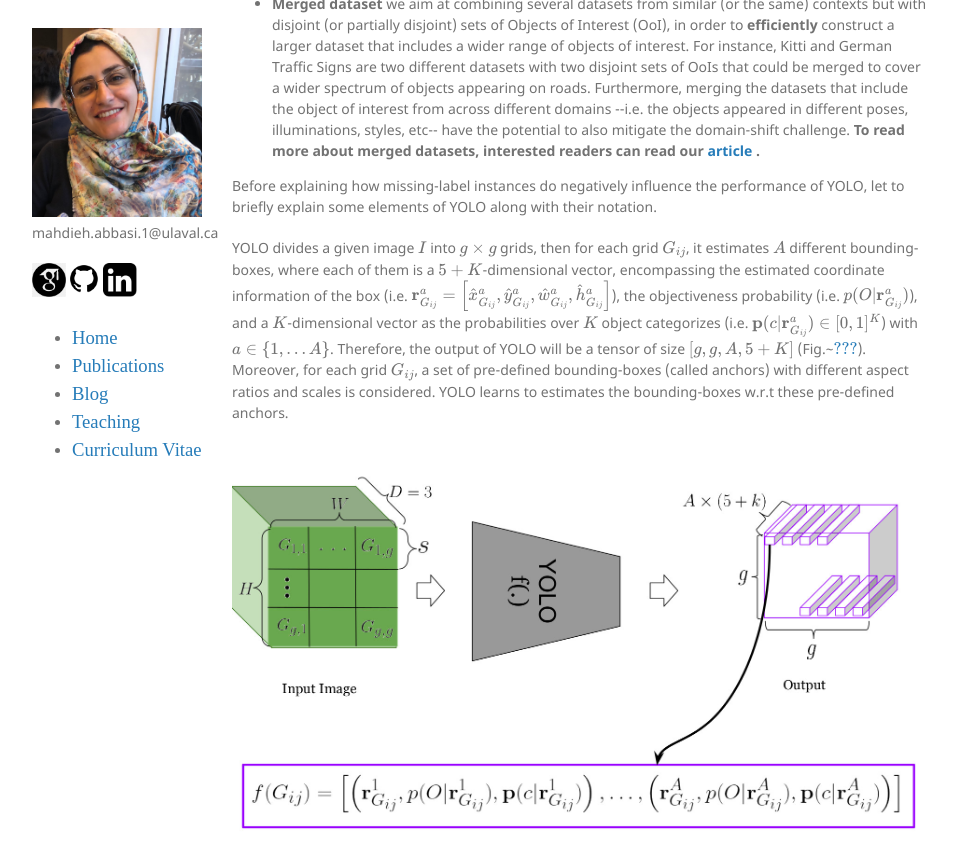
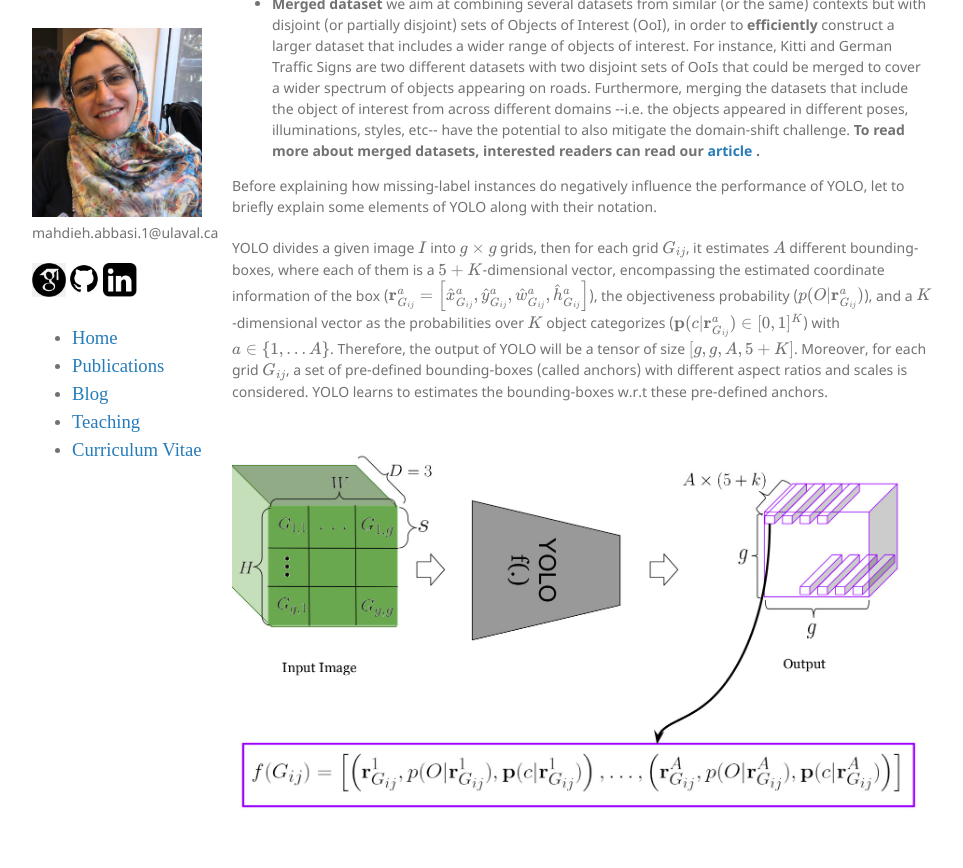
Before and after one commit to mahdaneh/mahdaneh.github.io, a Jekyll site: the page built from Blogs/Object_Detector.html, in a window 1280 px wide and 900 px high, scrolled down 509 px. Shown: the top 868 px of the window, without its empty margins (158-1121 px from the left). Built offline with Jekyll 4.4.1, drawn with Linux system fonts in a browser that asks for light colours; formulas are drawn with MathJax 3.

Commit message:
Update Object_Detector.html

```diff
--- a/Blogs/Object_Detector.html
+++ b/Blogs/Object_Detector.html
@@ -68,8 +68,8 @@ layout: default
       <p>YOLO divides a given image $I$
       into $g\times g$ grids, then for each grid $G_{ij}$, it estimates $A$ different bounding-boxes,
       where each of them is a $5+K$-dimensional vector, encompassing the estimated coordinate information of the box
-      (i.e. $\mathbf{r}^a_{G_{ij}}=\left[\hat{x}^a_{G_{ij}},\hat{y}^a_{G_{ij}}, \hat{w}^a_{G_{ij}}, \hat{h}^a_{G_{ij}} \right]$),
-      the objectiveness probability (i.e. $p(O|\mathbf{r}^a_{G_{ij}})$), and a $K$-dimensional vector as the probabilities over $K$ object categorizes (i.e. $\textbf{p}(c|\mathbf{r}^a_{G_{ij}})\in[0,1]^K$) with $a\in\{1,\dots A\}$. Therefore, the output of YOLO will be a tensor of size $\left[g,g,A,5+K\right]$ (Fig.~\ref{yolo}).
+      ($\mathbf{r}^a_{G_{ij}}=\left[\hat{x}^a_{G_{ij}},\hat{y}^a_{G_{ij}}, \hat{w}^a_{G_{ij}}, \hat{h}^a_{G_{ij}} \right]$),
+      the objectiveness probability ($p(O|\mathbf{r}^a_{G_{ij}})$), and a $K$-dimensional vector as the probabilities over $K$ object categorizes ($\textbf{p}(c|\mathbf{r}^a_{G_{ij}})\in[0,1]^K$) with $a\in\{1,\dots A\}$. Therefore, the output of YOLO will be a tensor of size $\left[g,g,A,5+K\right]$.
       Moreover, for each grid ${G_{ij}}$, a set of pre-defined bounding-boxes (called anchors) with different aspect ratios and scales is considered.
         YOLO learns to estimates the bounding-boxes w.r.t these pre-defined anchors.</p>
 
```
